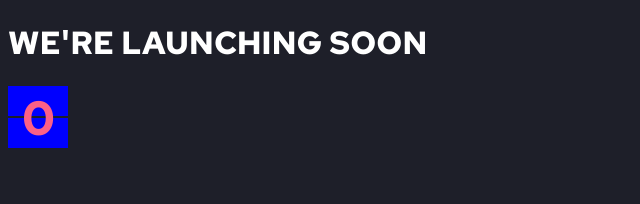
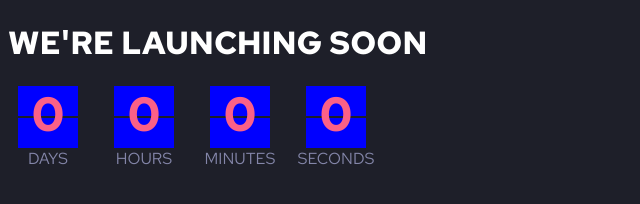
Before and after one commit to priegelsdev/countdown, a plain HTML site: page index.html in a window 1280 px wide. Shown: the whole page, without its empty margins (0-640 px from the left). Drawn offline with Linux system fonts and the light colour scheme.

Commit message:
add more num containers and fix styling issue where num would not be centered

```diff
--- a/index.html
+++ b/index.html
@@ -20,10 +20,26 @@
         <div class="upper"></div>
         <span class="nums">0</span>
         <div class="lower inner-round"></div>
+        <span class="unit">Days</span>
       </div>
-      <div class="hours-container"></div>
-      <div class="minutes-container"></div>
-      <div class="seconds-container"></div>
+      <div class="nums-container">
+        <div class="upper"></div>
+        <span class="nums">0</span>
+        <div class="lower inner-round"></div>
+        <span class="unit">Hours</span>
+      </div>
+      <div class="nums-container">
+        <div class="upper"></div>
+        <span class="nums">0</span>
+        <div class="lower inner-round"></div>
+        <span class="unit">Minutes</span>
+      </div>
+      <div class="nums-container">
+        <div class="upper"></div>
+        <span class="nums">0</span>
+        <div class="lower inner-round"></div>
+        <span class="unit">Seconds</span>
+      </div>
     </div>
   </main>
   <footer>
--- a/style.css
+++ b/style.css
@@ -10,10 +10,19 @@ h1 {
   color: white;
 }
 
+.countdown {
+  display: flex;
+  gap: 1rem;
+}
+
 .nums-container {
   position: relative;
-  width: 60px;
+  width: 80px;
   height: 60px;
+}
+
+.nums-container > * {
+  margin: 0 auto;
 }
 
 .upper {
@@ -31,12 +40,22 @@ h1 {
 
 .nums {
   position: absolute;
-  top: 0;
-  right: 13px;
-  color: hsl(345, 95%, 68%);
+  display: block;
+  bottom: 0;
+  left: 0;
+  right: 0;
+  text-align: center;
+  color: #fb6087;
   font-size: 3rem;
   font-weight: bold;
 /*   background: linear-gradient(to bottom, #333 50%, #ff0066 50%);
   -webkit-background-clip: text;
   -webkit-text-fill-color: transparent; */
 }
+
+.unit {
+  display: block;
+  color: #8486a9;
+  text-align: center;
+  text-transform: uppercase;
+}
```
